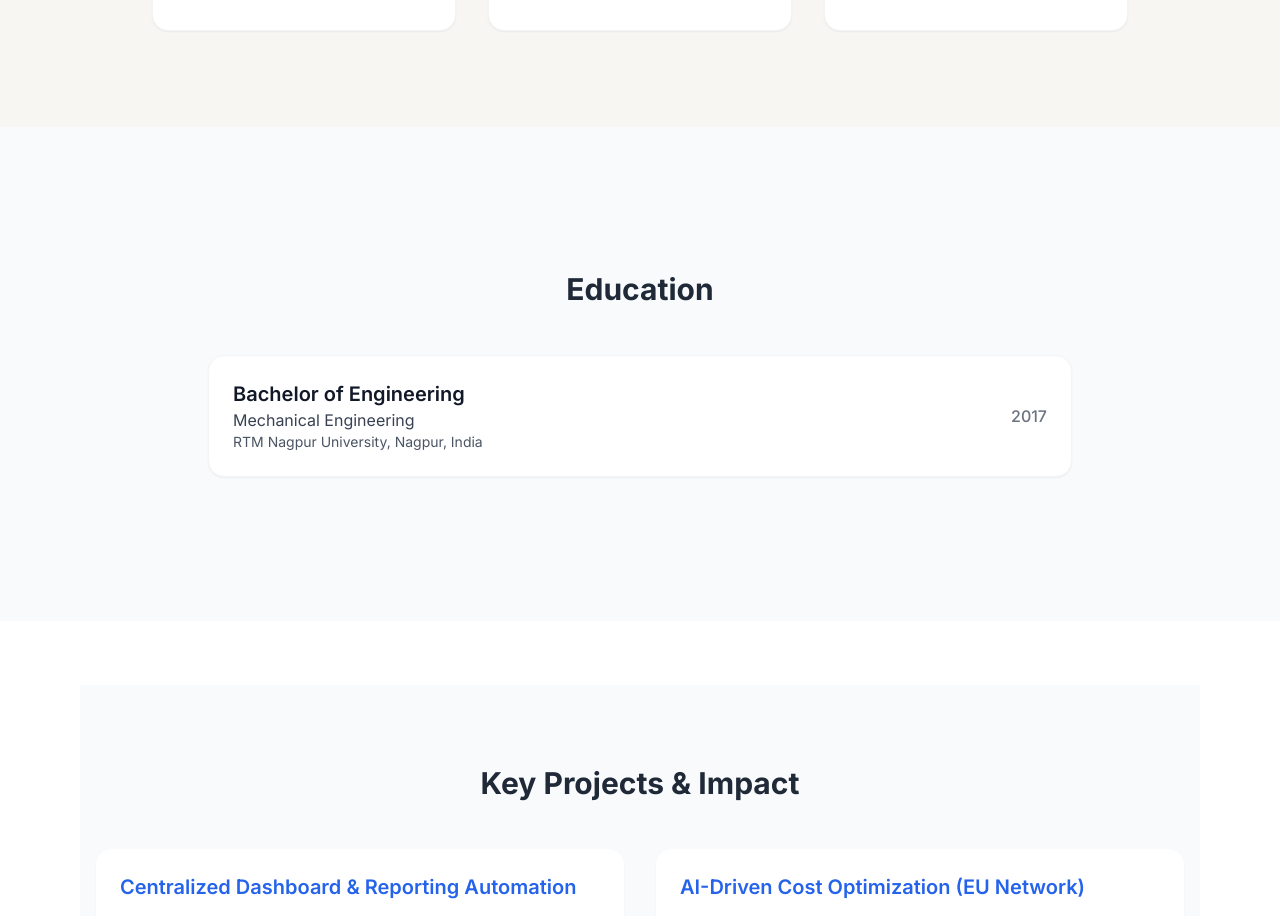
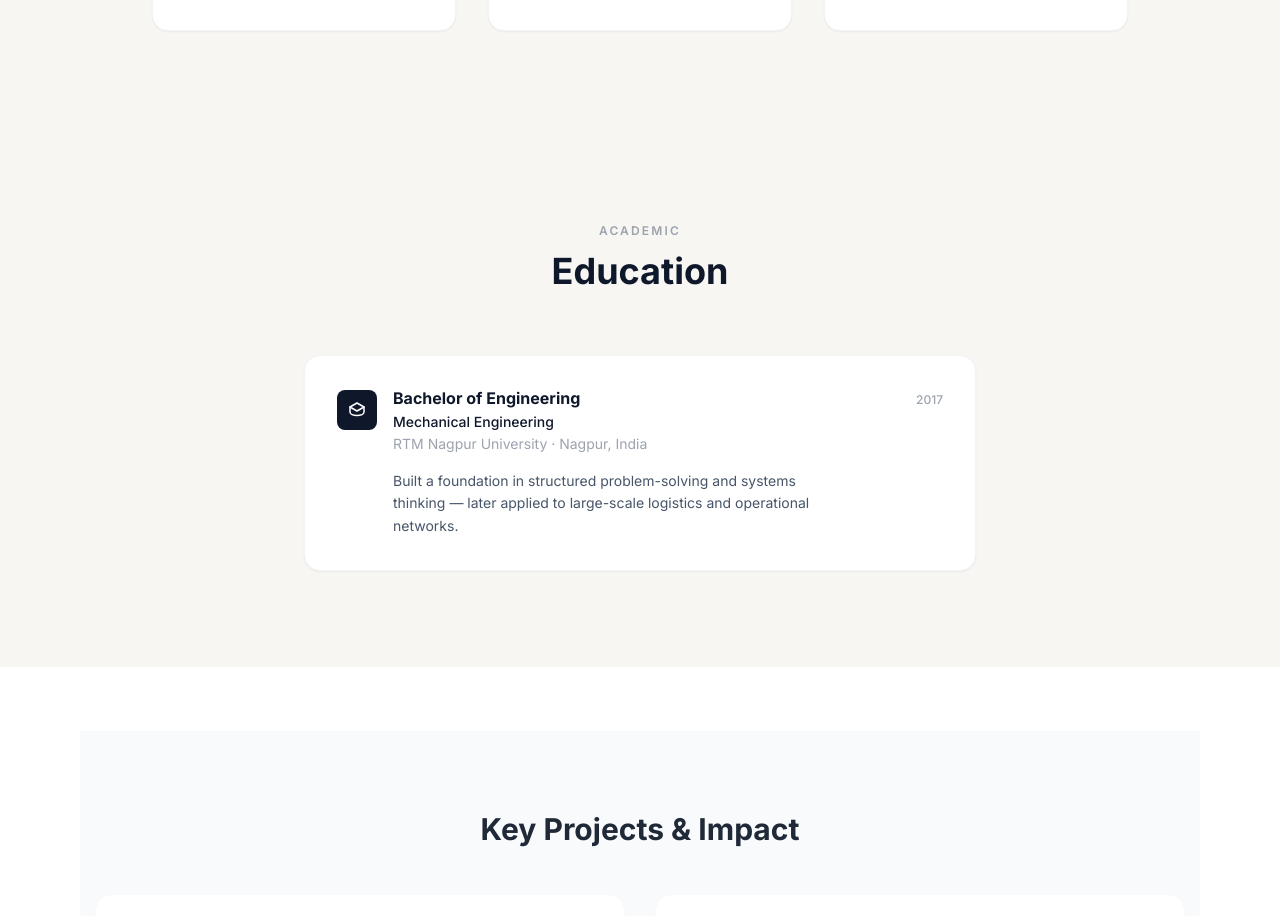
Before and after one commit to DA2793/divyansh-portfolio, a React (Vite) app: page / in a window 1280 px wide. Shown: the part 3940-4856 px from the top of the page. Built offline with nearby package versions, Linux system fonts and the light colour scheme.

Commit message:
Update Edu

```diff
--- a/src/App.jsx
+++ b/src/App.jsx
@@ -48,11 +48,7 @@ function App() {
         <Skills />
 
         {/* EDUCATION */}
-        <section className="py-16">
-          <div className="max-w-6xl mx-auto px-4">
-            <Education />
-          </div>
-        </section>
+        <Education />
 
         {/* PROJECTS */}
         <section className="py-16 bg-white">
--- a/src/components/Education/Education.jsx
+++ b/src/components/Education/Education.jsx
@@ -1,40 +1,51 @@
 const Education = () => {
   return (
-    <section id="education" className="py-20">
-      <div className="max-w-4xl mx-auto px-4">
-
-        <h2 className="text-3xl font-bold text-center mb-12">
+    <section id="education" className="py-24 bg-[#f7f6f2] text-[#0f172a]">
+      <div className="max-w-5xl mx-auto px-6">
+        {/* Header */}
+        <p className="text-xs font-semibold tracking-[0.18em] uppercase text-gray-400 text-center mb-3">
+          Academic
+        </p>
+        <h2 className="text-3xl md:text-4xl font-bold text-center mb-16">
           Education
         </h2>
 
-        <div className="bg-white p-6 rounded-2xl shadow-sm hover:shadow-md transition border border-gray-100">
-
-          <div className="flex flex-col md:flex-row md:justify-between md:items-center">
-
+        <div className="max-w-2xl mx-auto">
+          <div className="bg-white rounded-2xl p-8 border border-gray-100 shadow-sm hover:shadow-lg transition-all duration-300">
+            <div className="flex items-start justify-between gap-6">
+              {/* Icon + details */}
+              <div className="flex items-start gap-4">
+                <div className="w-10 h-10 rounded-lg bg-[#0f172a] flex items-center justify-center flex-shrink-0 mt-0.5">
+                  <svg width="18" height="18" viewBox="0 0 18 18" fill="none">
+                    <path d="M9 2L2 6l7 4 7-4-7-4z" stroke="white" strokeWidth="1.5" strokeLinejoin="round"/>
+                    <path d="M2 6v5c0 2 3.134 3.5 7 3.5s7-1.5 7-3.5V6" stroke="white" strokeWidth="1.5" strokeLinecap="round"/>
+                  </svg>
+                </div>
                 <div>
-              <h3 className="text-xl font-semibold text-gray-900">
+                  <h3 className="text-base font-bold text-[#0f172a] leading-tight">
                     Bachelor of Engineering
                   </h3>
-
-              <p className="text-gray-700">
+                  <p className="text-sm font-medium text-[#0f172a] mt-1">
                     Mechanical Engineering
                   </p>
-
-              <p className="text-gray-600 text-sm">
-                RTM Nagpur University, Nagpur, India
+                  <p className="text-sm text-gray-400 mt-0.5">
+                    RTM Nagpur University · Nagpur, India
+                  </p>
+                  <p className="text-sm text-[#475569] mt-4 leading-relaxed max-w-md">
+                    Built a foundation in structured problem-solving and systems
+                    thinking — later applied to large-scale logistics and
+                    operational networks.
                   </p>
                 </div>
+              </div>
 
-            <div className="mt-3 md:mt-0">
-              <span className="text-gray-500 font-medium">
+              {/* Year */}
+              <span className="text-xs font-medium text-gray-400 whitespace-nowrap mt-1">
                 2017
               </span>
             </div>
-
           </div>
-
         </div>
-
       </div>
     </section>
   );
```
Lines whose indentation alone changed are shown as unchanged.
